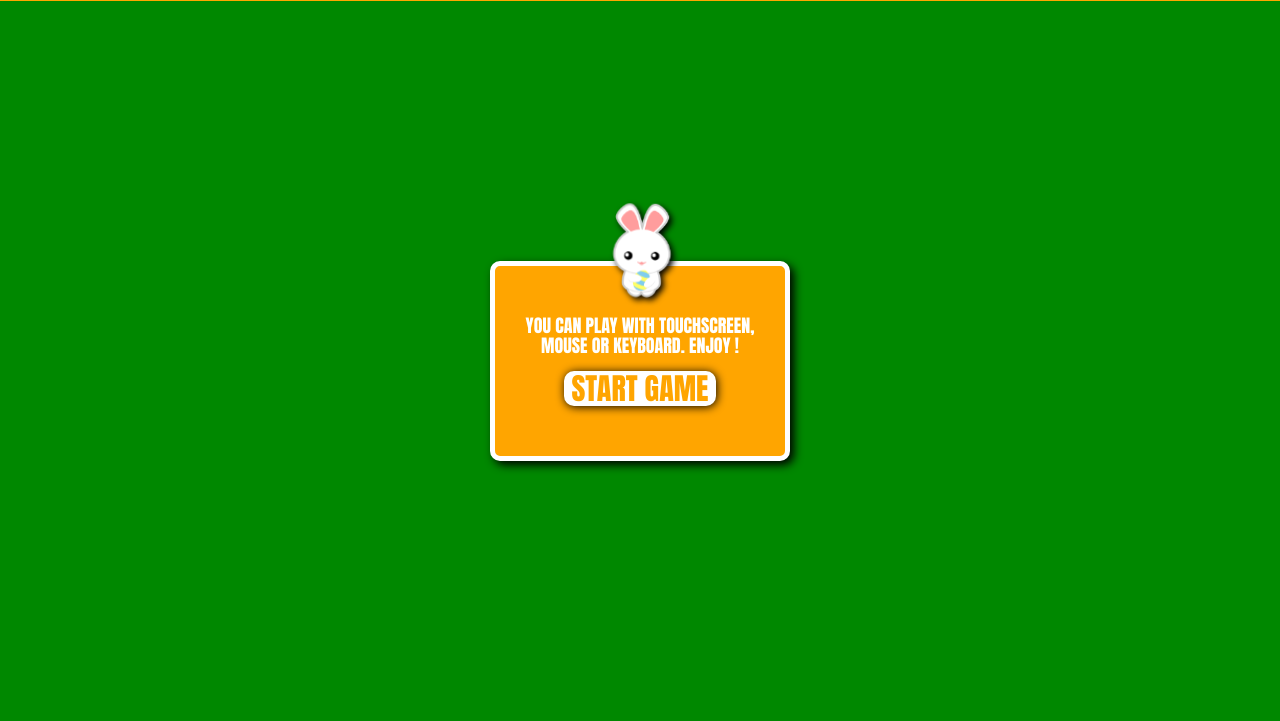
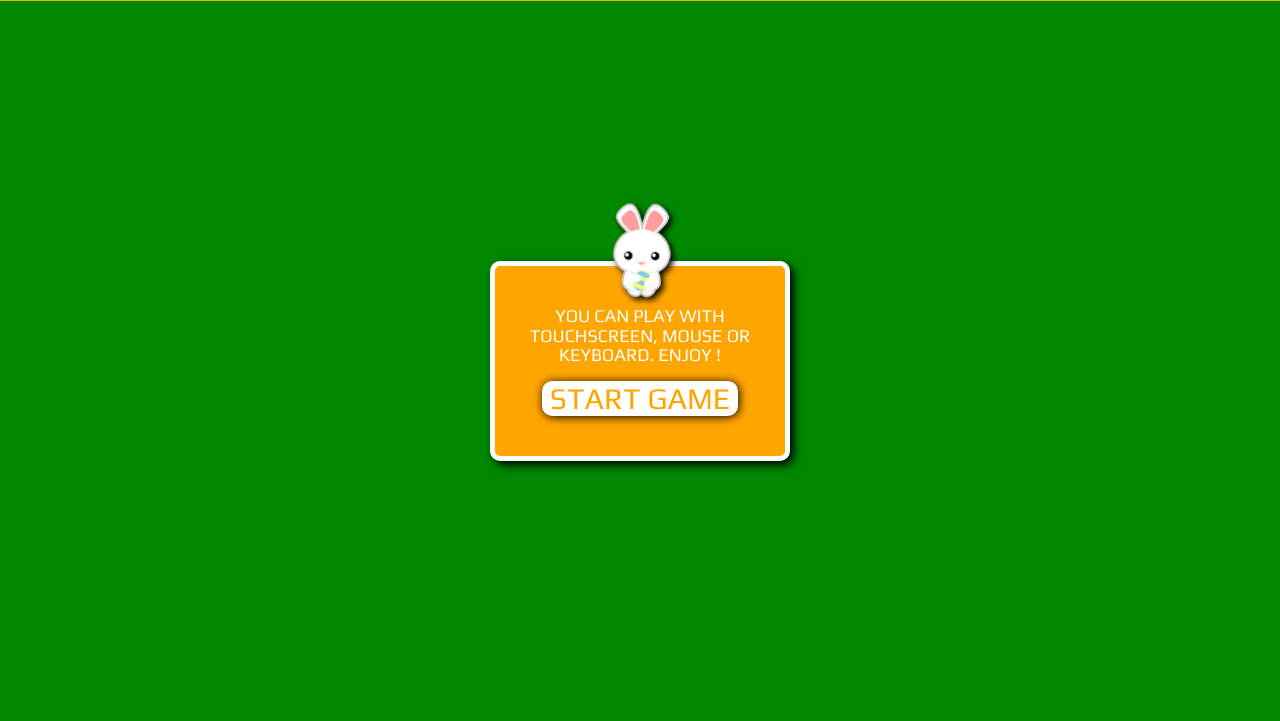
Before and after one commit to badelgeek/grabbit-game, a plain HTML site: page index.html in a window 1280 px wide. Shown: the part 79-800 px from the top of the page. Drawn offline with Linux system fonts and the light colour scheme.

Commit message:
Font change

```diff
--- a/css/style.css
+++ b/css/style.css
@@ -1,9 +1,10 @@
 @import url('https://fonts.googleapis.com/css2?family=Raleway&display=swap');
+@import url('https://fonts.googleapis.com/css2?family=Play:wght@400;700&display=swap');
 
 :root {
    --footer-color: #008;
-   --font-title: Impact;
-   --font-text: 'Raleway', Verdana, sans-serif;
+   --font-title: 'Play', sans-serif;
+   --font-text: 'Play', sans-serif;
    --header-color: orange;
    --header-height: 80px;
    --main-color: #080;
```
